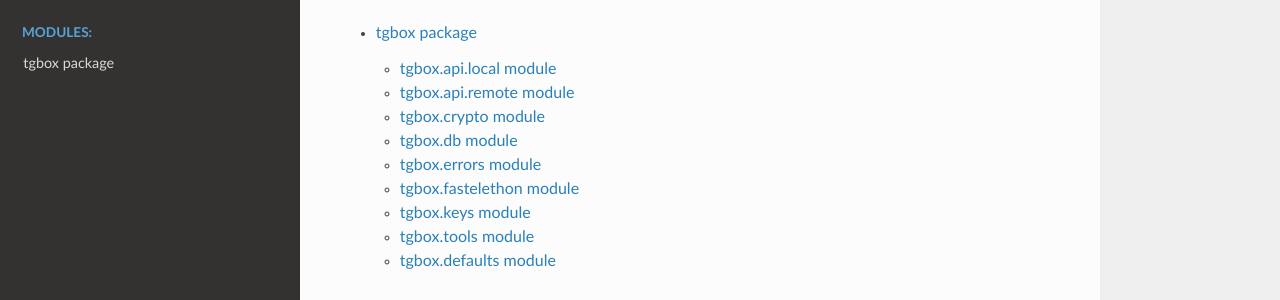
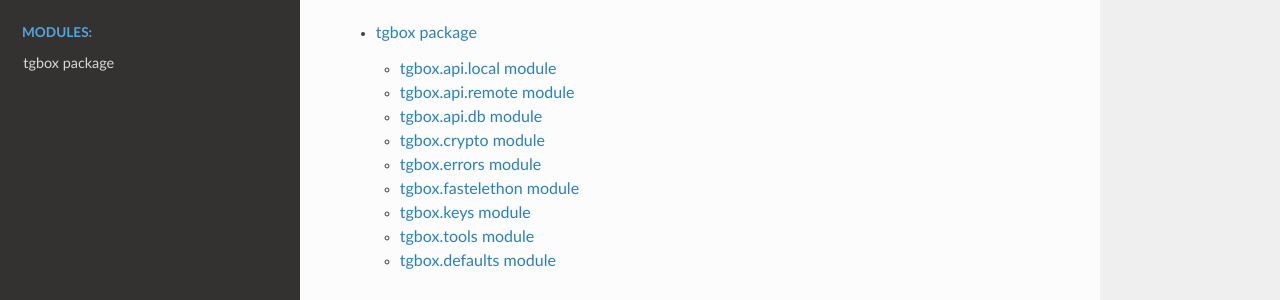
Before and after one commit to NonProjects/tgbox, a Sphinx documentation site: the page built from docs/index.rst, in a window 1280 px wide and 900 px high, scrolled down 1299 px. Shown: the part 281-581 px from the top of the window. Built offline with Sphinx 7.4.7 and the Read the Docs theme 2.0.0, drawn with Linux system fonts in a browser that asks for light colours.

Commit message:
Update docs/tgbox.rst

```diff
--- a/docs/tgbox.rst
+++ b/docs/tgbox.rst
@@ -19,19 +19,19 @@
    :show-inheritance:
    :inherited-members:
 
-tgbox.crypto module
+tgbox.api.db module
 -------------------
 
-.. automodule:: tgbox.crypto
+.. automodule:: tgbox.api.db
    :members:
    :undoc-members:
    :show-inheritance:
    :inherited-members:
 
-tgbox.db module
----------------
+tgbox.crypto module
+-------------------
 
-.. automodule:: tgbox.db
+.. automodule:: tgbox.crypto
    :members:
    :undoc-members:
    :show-inheritance:
```
